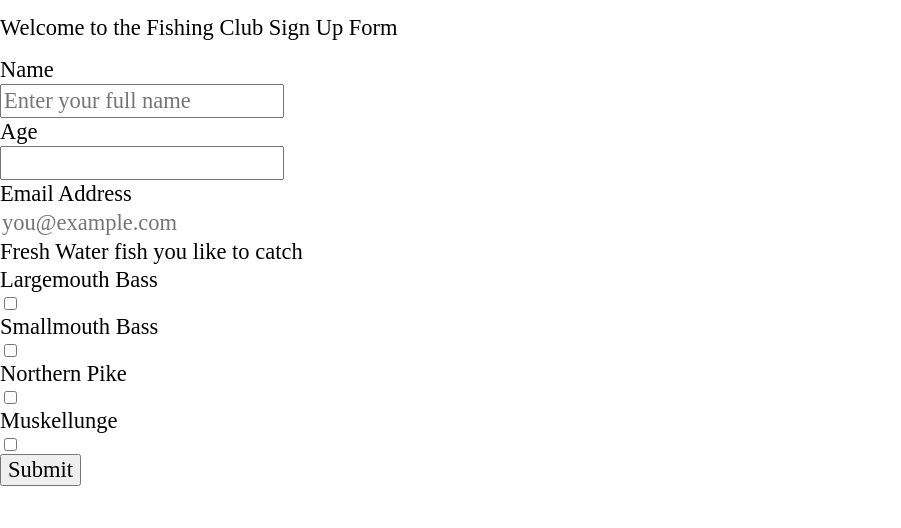
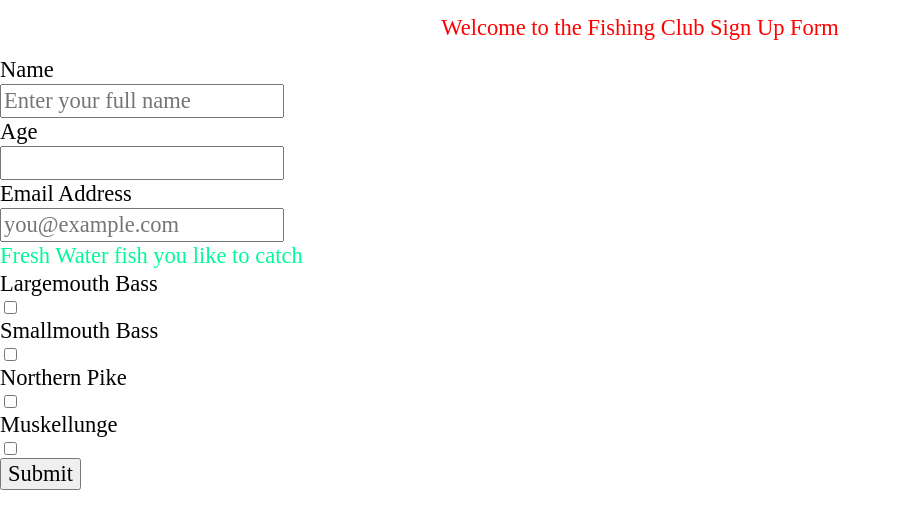
Before and after one commit to mgill2/itmd-362-labs, a plain HTML site: page Lab 1/Index-2.html in a window 1280 px wide. Shown: the whole page, without its empty margins (0-901 px from the left). Drawn offline with nearby package versions, Linux system fonts and the light colour scheme.

Commit message:
added submit and centered heading 1

```diff
--- a/Lab 1/css/screen.css
+++ b/Lab 1/css/screen.css
@@ -12,13 +12,15 @@ html {
 	font-size: 22.5px;
 	line-height: 28px;
 }
+
+
 h1 {
 	font-size: 35.156;
 	line-height: 56px;
-	font-color: red;
+	color: red;
+	text-align: center;
 
 }
-
 
 /* Responsive Media */
 img, audio, video {
@@ -38,9 +40,16 @@ input {
 
 input[type="email"]
 {
-	border: 0;
+	/*border: 0; */
+	box-align: center;
 }
+input[type="submit"]
+{
 
+}
+label[id="freshWater"] {
+	color: #00fa9a;
+}
 
 /* ===== LAYOUT STYLES ===== */
 
```
